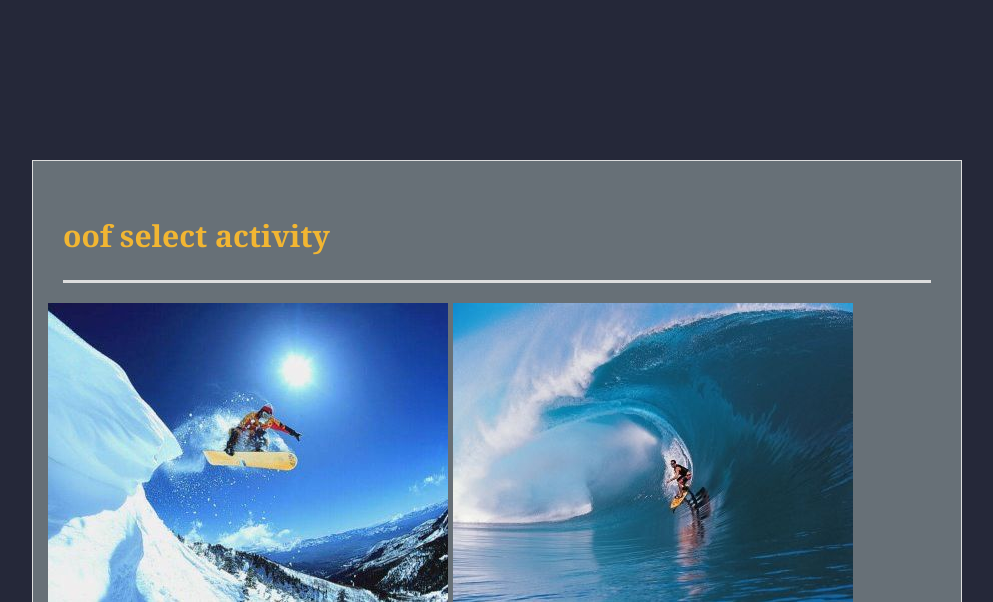
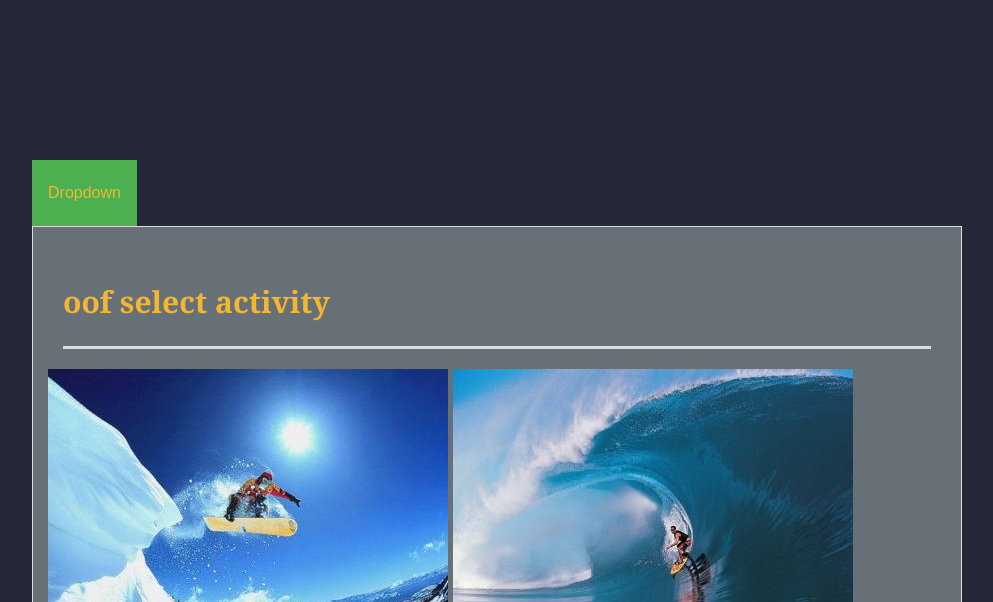
Before and after one commit to BlackBearProject1/Project1, a PHP site: page / in a window 1280 px wide. Shown: the part 173-775 px from the top of the page, without its empty margins (143-1136 px from the left). Run offline with PHP 8.4, Linux system fonts and the light colour scheme; some libraries are stand-ins or nearby versions.

Commit message:
dropdown menu

```diff
--- a/assets/css/style.css
+++ b/assets/css/style.css
@@ -296,7 +296,7 @@ input[type=submit] {
 }
 @media screen and (max-width:640px){
   body{
-    background:green;
+    background:#006600;
   }
   nav{
     position:relative;
--- a/index.html
+++ b/index.html
@@ -12,6 +12,49 @@
   <link rel="stylesheet" type="text/css" href="assets/css/style.css"> <!--css file link -->
   <link rel="stylesheet" href="assets/css/choose.css">
   <script src="assets/javascript/choose.js"></script>
+
+<style>
+.dropbtn {
+    background-color: #4CAF50;
+    color: #f2b632;
+    padding: 16px;
+    font-size: 16px;
+    border: none;
+    cursor: pointer;
+}
+
+.dropdown {
+    position: relative;
+    display: inline-block;
+}
+
+.dropdown-content {
+    display: none;
+    position: absolute;
+    background-color: #677077;
+    min-width: 260px;
+    box-shadow: 0px 8px 16px 0px rgba(0,0,0,0.2);
+    z-index: 1;
+}
+
+.dropdown-content a {
+    color: #f2b632;
+    padding: 12px 16px;
+    text-decoration: none;
+    display: block;
+}
+
+.dropdown-content a:hover {background-color: #00cc00}
+
+.dropdown:hover .dropdown-content {
+    display: block;
+}
+
+.dropdown:hover .dropbtn {
+    background-color: #3e8e41;
+}
+</style>
+
 </head>
 
 <body>
@@ -29,11 +72,25 @@
       </d1>
     </div>
 
-  </header> <!--end -->
+  </header> <!--end header-->
 
   <div id="main-container" class="container"> <!--main container for picture=buttons -->
-    <section class="main-section">
+
+    <div class="dropdown"> <!-- dropdown div -->
+        <button class="dropbtn">Dropdown</button> <!-- Dropdown button -->
+        <div class="dropdown-content">  <!-- content div -->
+          <a href="#" class="auth-image" id="snow">Ski/Snowboard</a> <!-- snowboard link -->
+          <a href="#" class="auth-image" id="surf">Surfing</a> <!-- surf link -->
+          <a href="#" class="auth-image" id="climb">Climbing</a> <!-- climb link -->
+          <a href="#" class="auth-image" id="hike">Hiking</a> <!-- hiking link -->
+          <a href="#" class="auth-image" id="bike">Biking</a> <!-- biking link -->
+          <a href="#" class="auth-image" id="fish">Fishing</a> <!-- skateboarding link -->
+        </div><!-- end dropdown-content -->
+    </div><!--end of dropdown -->
+
+    <section class="main-section"> <!--main container for picture=buttons -->
       <h1>oof select activity</h1> <!-- user prompt / instruction for picture=buttons-->
+
       <div class="row" id="button-picture"> <!-- row of picture=buttons -->
       <!-- picture buttons .jpgs -->
         <img src="assets/images/snowboard.jpg" class="auth-image" alt="snow" id="snow">
```
